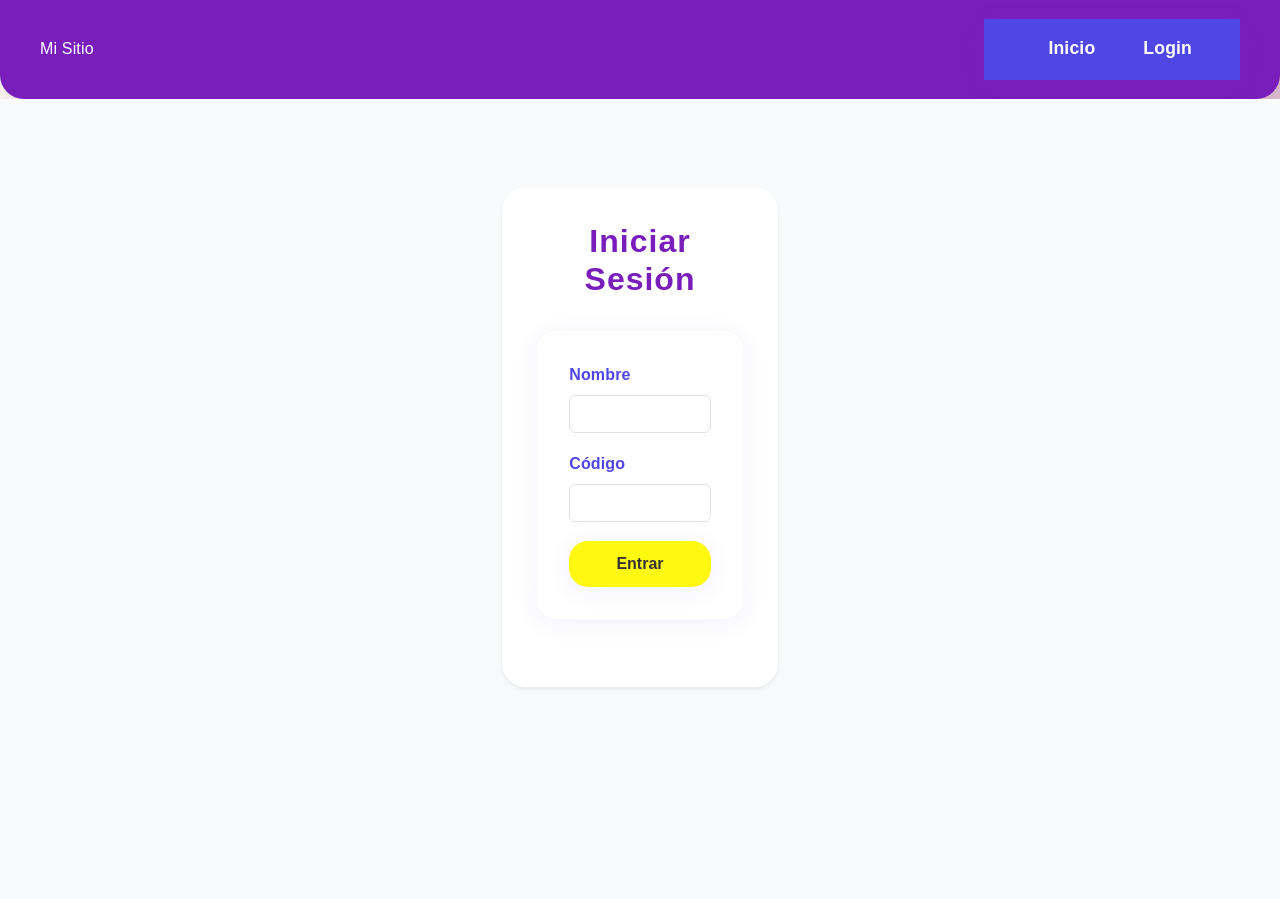
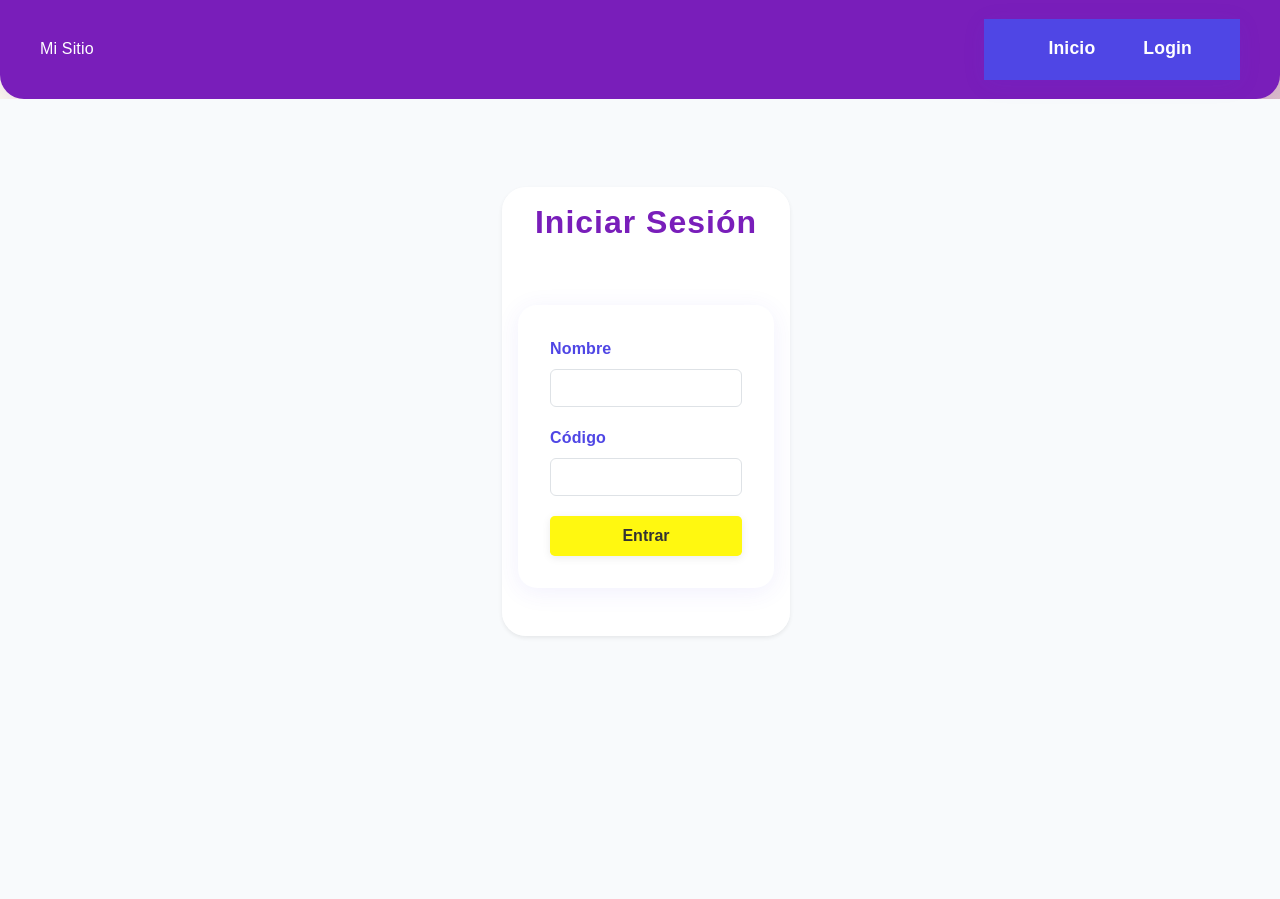
Before and after one commit to Jorgeluis006/academiaingles, a PHP site: page /login.html in a window 1280 px wide. Run offline with PHP 8.4, Linux system fonts and the light colour scheme.

Commit message:
style: cards ahora usan estilo Bootstrap

```diff
--- a/css/styles.css
+++ b/css/styles.css
@@ -87,48 +87,75 @@ section {
     margin-bottom: 2.5rem;
 }
 
-/* Grid de cursos para ocupar más espacio horizontal */
+/* Grid de cursos estilo Bootstrap */
 .courses-grid {
-    display: grid;
-    grid-template-columns: repeat(auto-fit, minmax(280px, 1fr));
+    display: flex;
+    flex-wrap: wrap;
     gap: 2rem;
+    justify-content: center;
     width: 100%;
     margin: 0 auto 2rem auto;
 }
 .card {
-    background: var(--surface);
-    border-radius: var(--radius);
-    box-shadow: var(--shadow);
-    padding: 1.2rem;
+    width: 18rem;
+    background: #fff;
+    border-radius: 0.5rem;
+    box-shadow: 0 2px 8px rgba(0,0,0,0.08);
     margin: 0;
     transition: box-shadow 0.2s, transform 0.2s;
     display: flex;
     flex-direction: column;
-    align-items: center;
-    height: 100%;
+    align-items: stretch;
+    height: auto;
+    border: 1px solid #e5e7eb;
 }
 .card:hover {
     box-shadow: 0 8px 32px 0 rgba(79,70,229,0.18);
     transform: translateY(-4px) scale(1.02);
 }
-.card img {
+.card-img-top {
     width: 100%;
-    max-height: 160px;
-    border-radius: var(--radius) var(--radius) 0 0;
+    height: 180px;
     object-fit: cover;
-    margin-bottom: 1rem;
+    border-top-left-radius: 0.5rem;
+    border-top-right-radius: 0.5rem;
+}
+.card-body {
+    padding: 1rem;
+    display: flex;
+    flex-direction: column;
+    gap: 0.5rem;
 }
 .card-title {
-    font-size: 1.1rem;
-    color: var(--primary);
+    font-size: 1.15rem;
+    color: #4f46e5;
     font-weight: 700;
     margin-bottom: 0.5rem;
-    text-align: center;
 }
 .card-text {
-    color: var(--muted);
+    color: #6b7280;
     font-size: 1rem;
+}
+.btn {
+    display: inline-block;
+    padding: 0.5rem 1.2rem;
+    background: #4f46e5;
+    color: #fff;
+    border: none;
+    border-radius: 0.3rem;
+    font-weight: 600;
+    cursor: pointer;
+    box-shadow: 0 2px 8px rgba(0,0,0,0.08);
+    transition: background 0.2s, transform 0.2s;
     text-align: center;
+    text-decoration: none;
+}
+.btn-primary {
+    background: #4f46e5;
+}
+.btn:hover {
+    background: #6366f1;
+    transform: translateY(-2px) scale(1.03);
 }
 
 /* Formularios */
```
